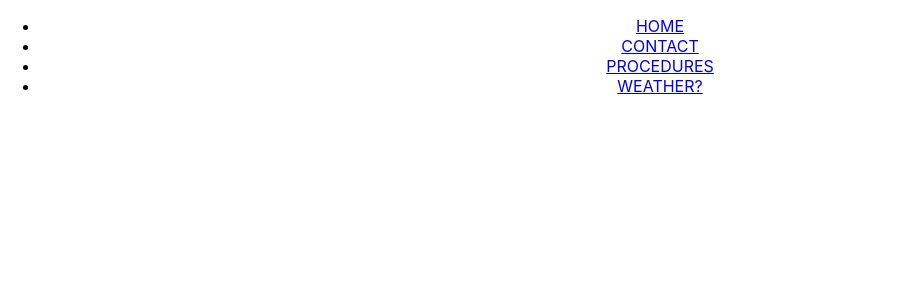
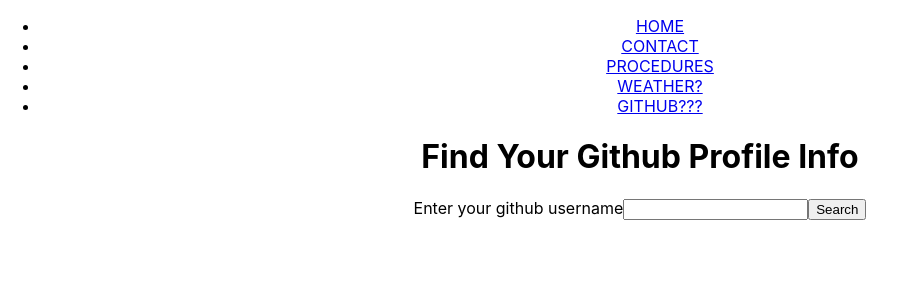
Before and after one commit to sschneeberg/react-dentist, a React (Create React App) app: page /github in a window 1280 px wide. Shown: the top 300 px of the page, without its empty margins (0-906 px from the left). Built offline with nearby package versions, Linux system fonts and the light colour scheme.

Commit message:
Add second api practice

```diff
--- a/src/App.js
+++ b/src/App.js
@@ -3,6 +3,7 @@
 import Procedures from './Components/Procedures';
 import Contact from './Components/Contact';
 import Weather from './Components/Weather';
+import Github from './Components/Github';
 import ProcedureDetails from './Components/ProcedureDetails';
 
 import './App.css';
@@ -32,6 +33,9 @@
                         <li>
                             <Link to="/weather">WEATHER?</Link>
                         </li>
+                        <li>
+                            <Link to="/github">GITHUB???</Link>
+                        </li>
                     </ul>
                 </nav>
                 <Route path="/" exact component={Home} />
@@ -44,6 +48,7 @@
                 />
                 <Route path="/contact" component={Contact} />
                 <Route path="/weather" component={Weather} />
+                <Route path="/github" component={Github} />
                 <Route
                     path="/procedures/:id"
                     render={(routeInfo) => {
--- /dev/null
+++ b/src/Components/Github.js
@@ -0,0 +1,41 @@
+import React, { useState } from 'react';
+import axios from 'axios';
+
+import GithubResult from './GithubResults';
+
+function Github() {
+    const [username, setUsername] = useState('');
+    const [user, setUser] = useState(null);
+
+    const handleSubmit = (e) => {
+        e.preventDefault();
+        const url = `https://api.github.com/users/${username}`;
+        axios
+            .get(url)
+            .then((result) => {
+                setUser(result.data);
+            })
+            .catch((err) => console.log(err));
+    };
+
+    return (
+        <div className="Github">
+            <form onSubmit={handleSubmit}>
+                <h1>Find Your Github Profile Info</h1>
+                {user ? <GithubResult user={user} /> : null}
+                <label htmlFor="username">Enter your github username</label>
+                <input
+                    type="text"
+                    name="username"
+                    id="username"
+                    onChange={(e) => {
+                        setUsername(e.target.value);
+                    }}
+                />
+                <input type="submit" value="Search" />
+            </form>
+        </div>
+    );
+}
+
+export default Github;
--- /dev/null
+++ b/src/Components/GithubResults.js
@@ -0,0 +1,19 @@
+function GithubResult(props) {
+    console.log(props);
+
+    return (
+        <div className="result">
+            <h3>Results for: {props.user.login}</h3>
+            <p>Name: {props.user.name}</p>
+            <p>
+                {props.user.public_repos} Public Repos{' '}
+                <span>{props.user.followers} Followers</span>
+            </p>
+            <a href={props.user.html_url} target="_blank" rel="noreferrer">
+                Visit Your Github
+            </a>
+        </div>
+    );
+}
+
+export default GithubResult;
--- a/src/Components/WeatherResult.js
+++ b/src/Components/WeatherResult.js
@@ -10,7 +10,7 @@
             <h3>Weather for: {props.weather.name}</h3>
             <p>{props.weather.weather[0].description}</p>
             <p>
-                {temp}ºF Feels Like {feelsLike}ºF{' '}
+                Currently {temp}ºF, Feels Like {feelsLike}ºF{' '}
             </p>
             <p>{props.weather.main.humidity}% Humidity</p>
         </div>
```
Also changed, not shown: 1 other file (tests, documents, lock files or other folders).
